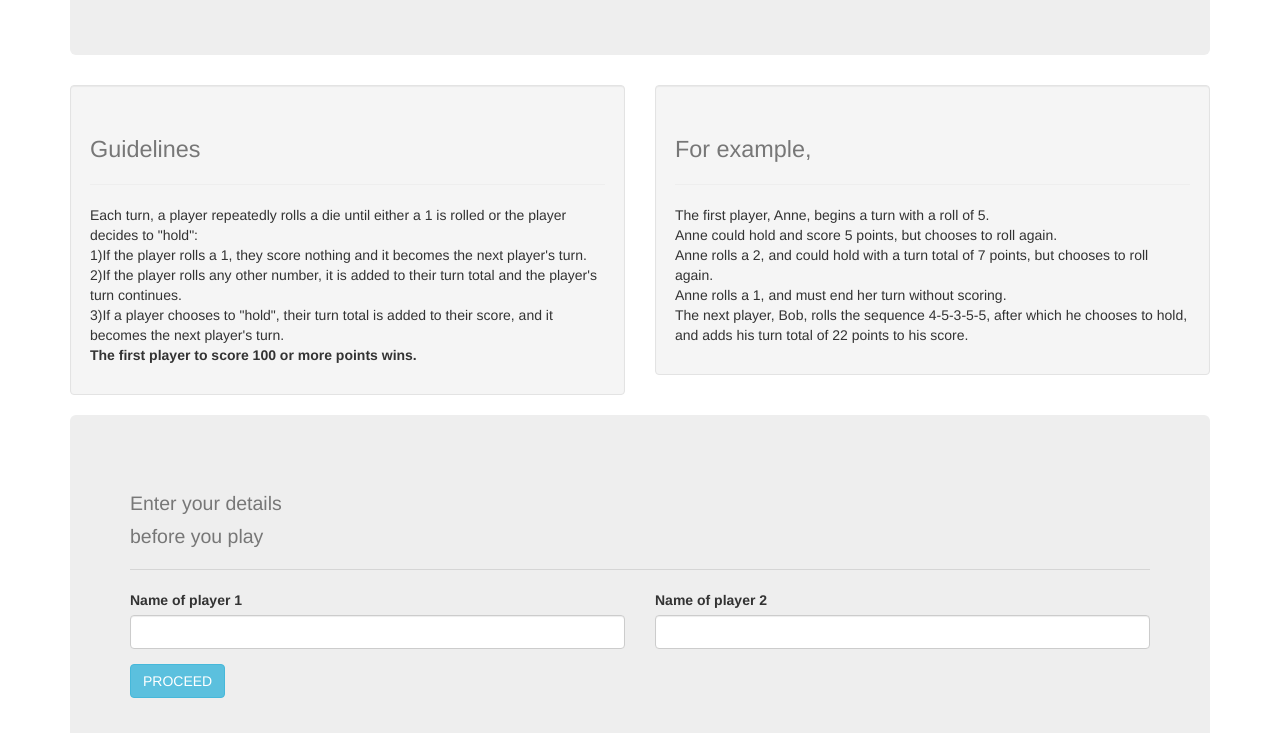
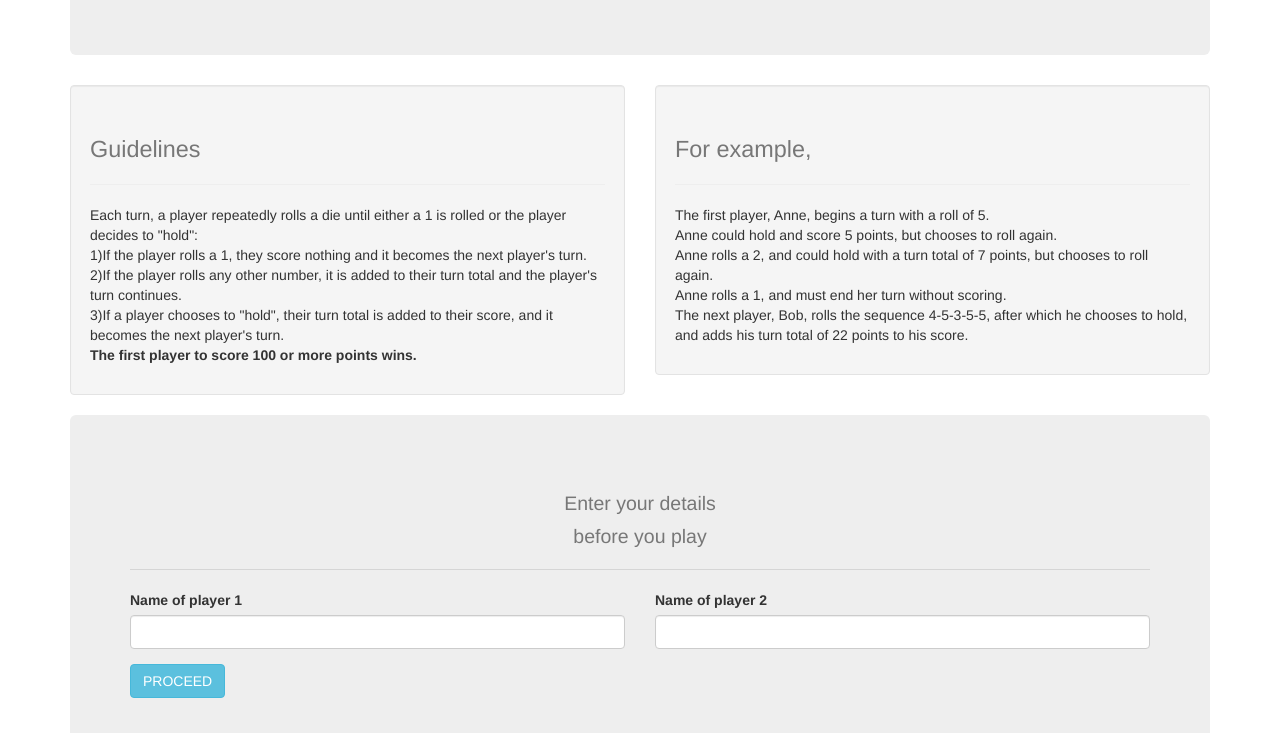
Before and after one commit to badruu/pig-dice-game, a plain HTML site: page index.html in a window 1280 px wide. Shown: the part 210-943 px from the top of the page. Drawn offline with Linux system fonts and the light colour scheme.

Commit message:
added text align

```diff
--- a/css/styles.css
+++ b/css/styles.css
@@ -4,6 +4,9 @@
 footer {
   display: center;
 }
+#pig1 {
+  text-align: center;
+}
 #down {
   width: 100%;
   height: 100%;
```
